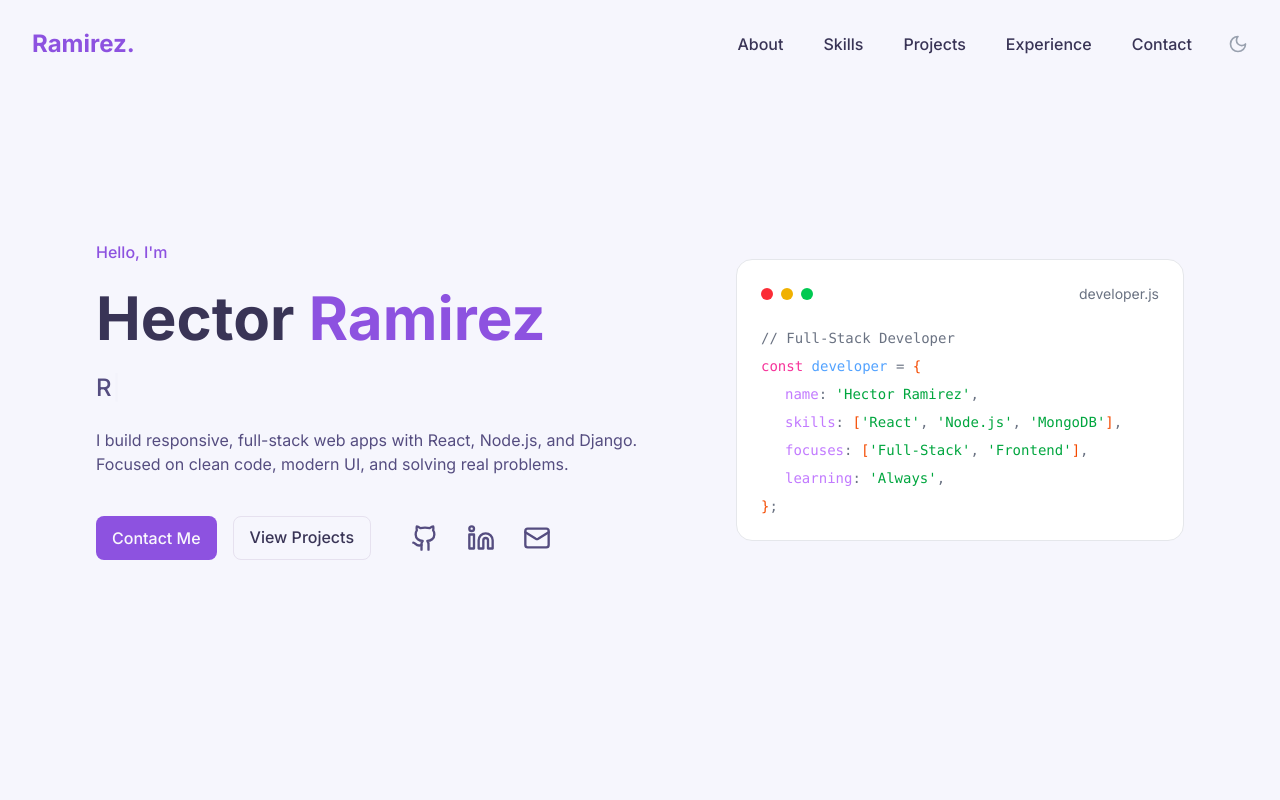
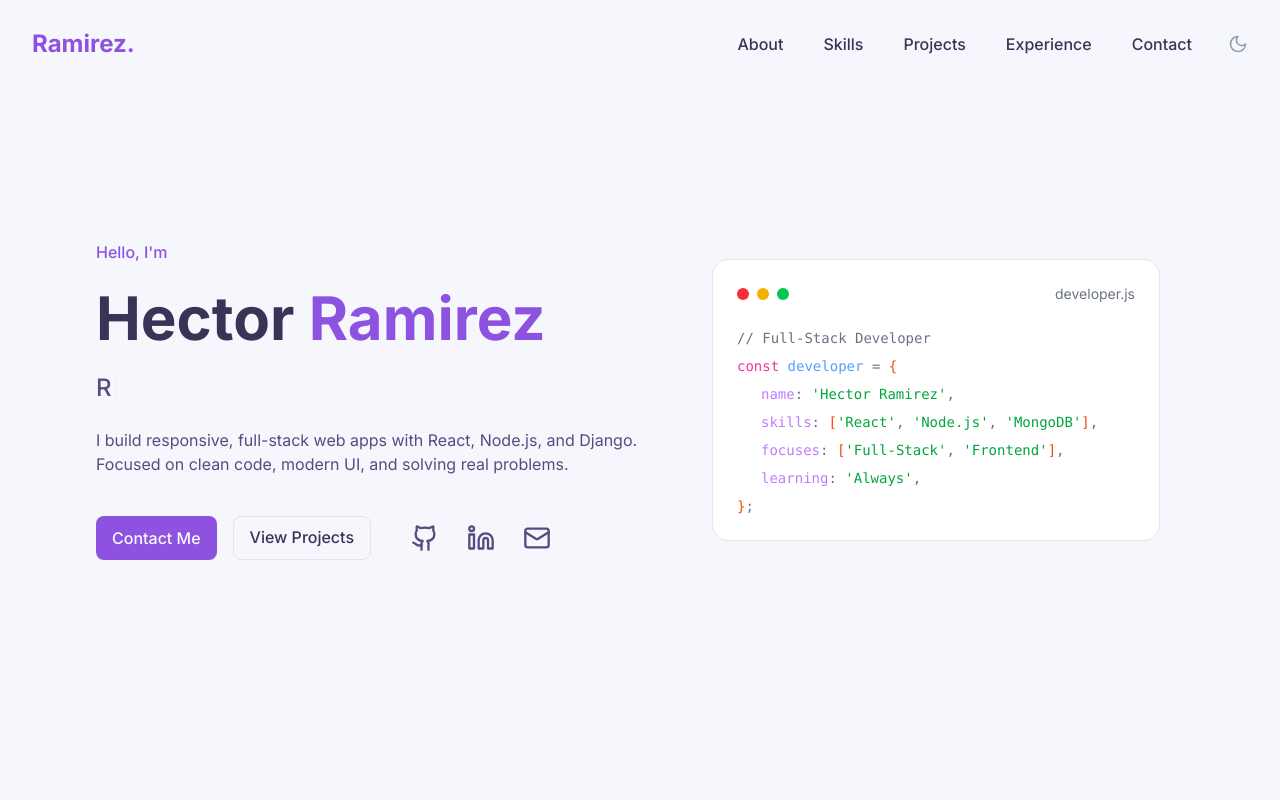
Before and after one commit to hectorlil48/my-portfolio, a React (Vite) app: page / in a window 1280 px wide. Shown: the top 800 px of the page. Built offline with nearby package versions, Linux system fonts and the light colour scheme.

Commit message:
Added motion-safe for the hover effects of the social icons.

```diff
--- a/src/components/sections/Hero/Hero.jsx
+++ b/src/components/sections/Hero/Hero.jsx
@@ -5,7 +5,7 @@ const Hero = () => {
   return (
     <section
       id="home"
-      className="font-inter mx-auto flex min-h-screen max-w-6xl flex-col items-center justify-between gap-10 px-8 py-24 lg:flex-row"
+      className="font-inter mx-auto flex min-h-screen max-w-6xl flex-col items-center gap-12 px-8 py-24 lg:flex-row lg:gap-10"
     >
       <Intro />
       <CodeCard />
--- a/src/components/sections/Hero/SocialLinks.jsx
+++ b/src/components/sections/Hero/SocialLinks.jsx
@@ -19,7 +19,7 @@ const SocialLinks = () => {
         <Linkedin className="hover:text-primary h-6 w-6 transition-all duration-300 hover:scale-120 hover:rotate-6 lg:h-7 lg:w-7" />
       </a>
       <a href="mailto:hramir94@gmail.com" aria-label="Email">
-        <Mail className="hover:text-primary h-6 w-6 transition-all duration-300 hover:scale-120 hover:rotate-6 lg:h-7 lg:w-7" />
+        <Mail className="hover:text-primary h-6 w-6 transition-all duration-300 motion-safe:hover:scale-120 motion-safe:hover:rotate-6 lg:h-7 lg:w-7" />
       </a>
     </div>
   );
```
